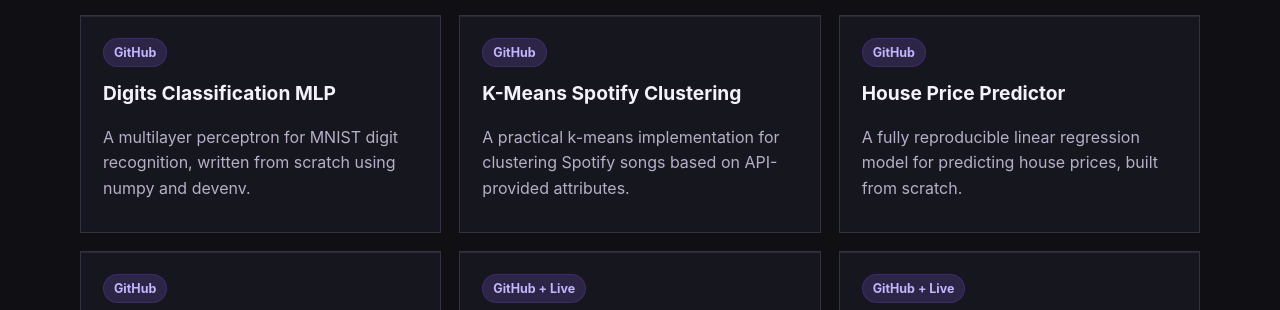
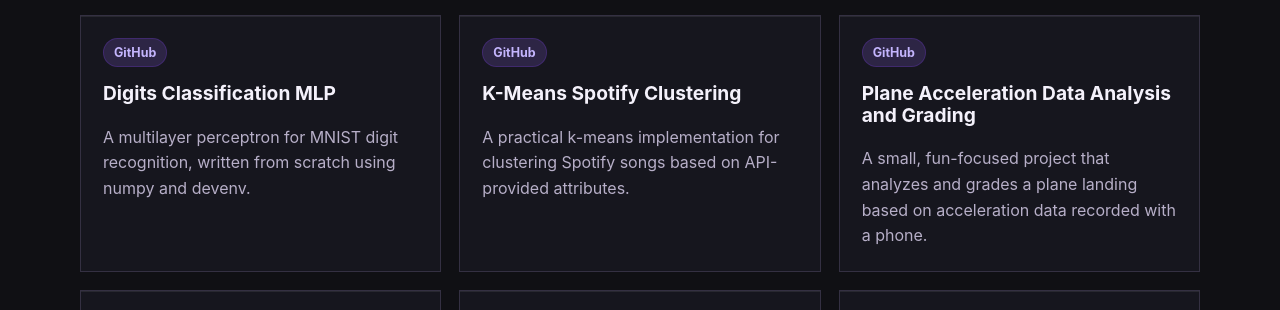
Before and after one commit to simonkdev/simonkdev, a plain HTML site: page index.html in a window 1280 px wide. Shown: the part 739-1049 px from the top of the page. Drawn offline with Linux system fonts and the light colour scheme.

Commit message:
updated project list

```diff
--- a/index.html
+++ b/index.html
@@ -65,8 +65,8 @@
                         <span class="card-type">Physical Project</span>
                         <h3>Rocket Construction Seminar</h3>
                         <p>
-                            Documentation of a school seminar building,
-                            testing, and launching custom model rockets.
+                            Documentation of a school seminar building, testing,
+                            and launching custom model rockets.
                         </p>
                     </a>
                     <div class="project-card project-card-menu">
@@ -126,6 +126,20 @@
                         <p>
                             A practical k-means implementation for clustering
                             Spotify songs based on API-provided attributes.
+                        </p>
+                    </a>
+                    <a
+                        class="project-card"
+                        href="https://github.com/simonkdev/flight_acceleration_data_analysis"
+                        target="_blank"
+                        rel="noreferrer"
+                    >
+                        <span class="card-type">GitHub</span>
+                        <h3>Plane Acceleration Data Analysis and Grading</h3>
+                        <p>
+                            A small, fun-focused project that analyzes and
+                            grades a plane landing based on acceleration data
+                            recorded with a phone.
                         </p>
                     </a>
                     <a
```
